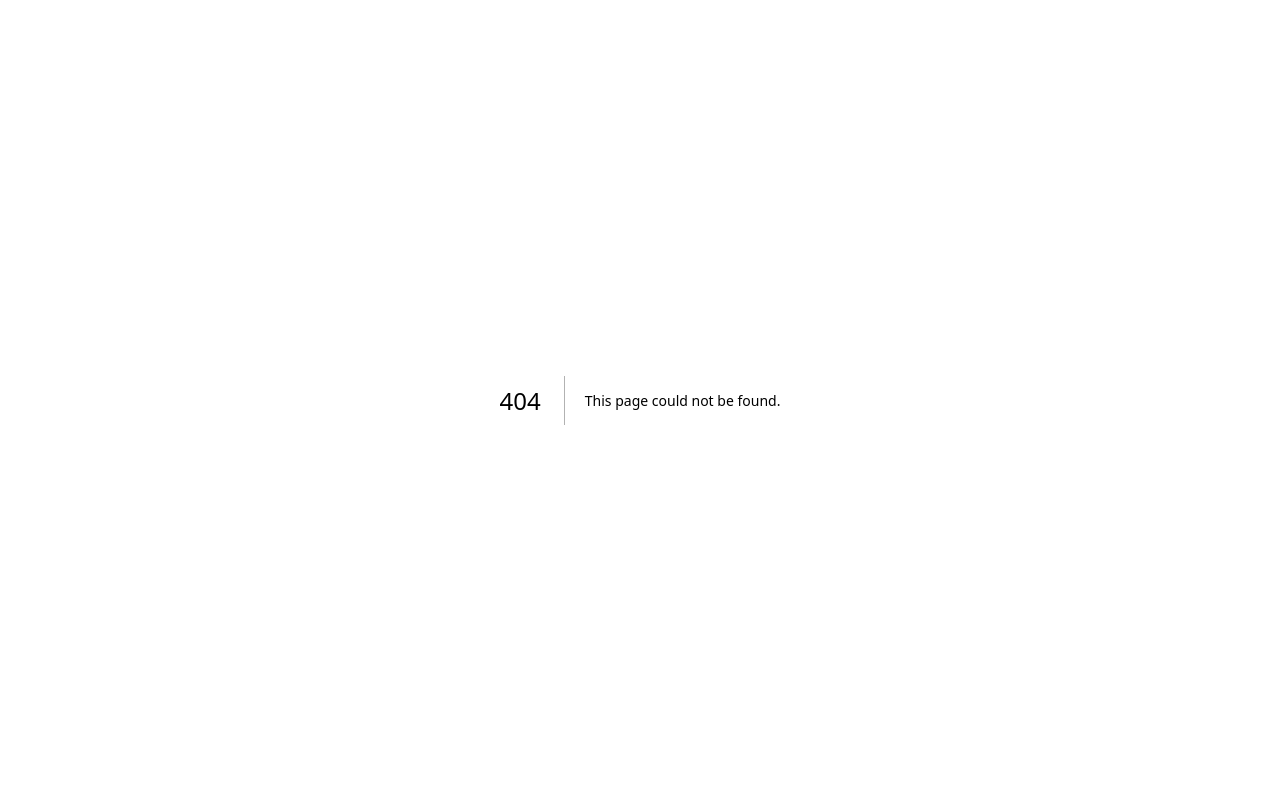
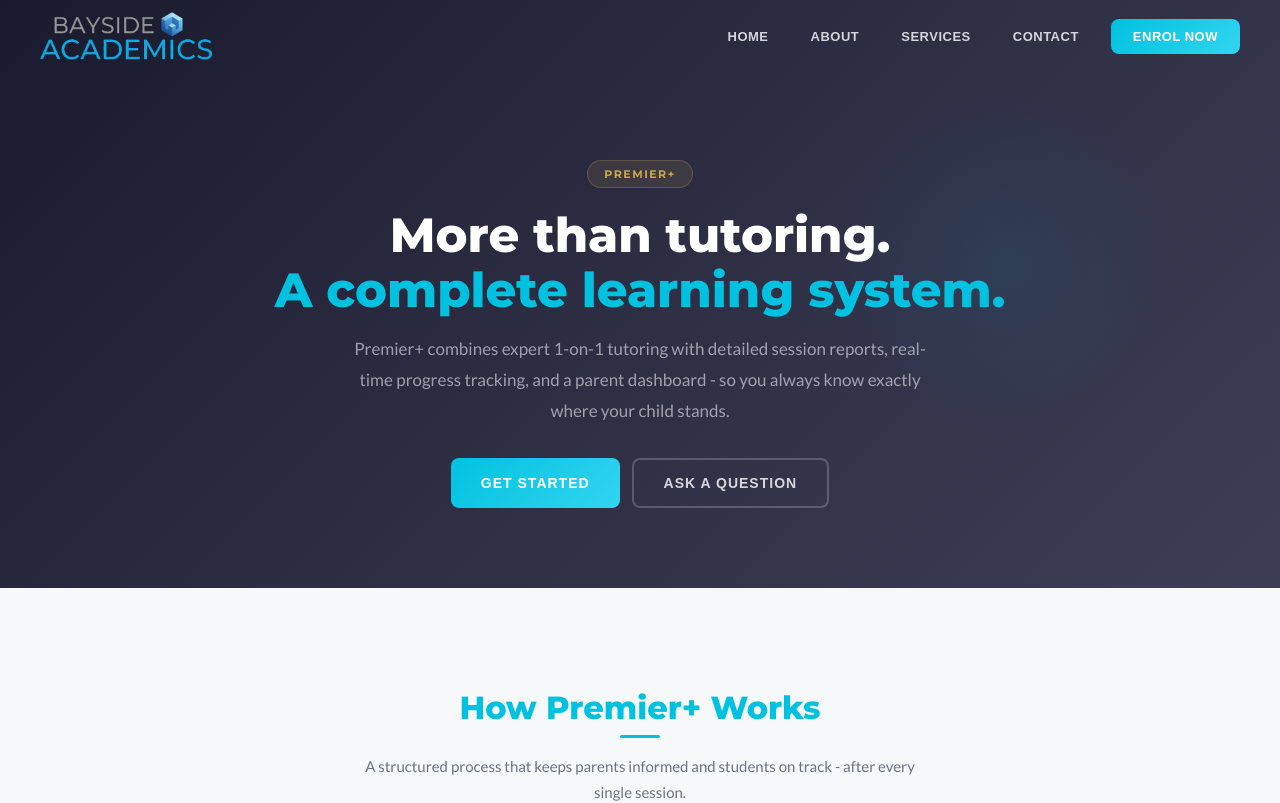
Before and after one commit to Ryan093198/baysideacademics, a Next.js app: page /premier-plus in a window 1280 px wide. Before the commit this address had no page. Shown: the top 803 px of the page. Built offline with nearby package versions, Linux system fonts and the light colour scheme.

Commit message:
Add /premier-plus URL

```diff
--- /dev/null
+++ b/app/premier-plus/layout.js
@@ -0,0 +1,9 @@
+export const metadata = {
+  title: "Premier+ by Bayside Academics - Tutoring with Detailed Session Reports",
+  description: "Premier+ combines expert 1-on-1 tutoring with detailed session reports, VCAA-aligned progress tracking, and a parent dashboard. See exactly what your child is learning.",
+  keywords: "Premier+, tutoring reports, progress tracking, VCAA, parent dashboard, Bayside Academics, Brighton",
+};
+
+export default function PremierPlusLayout({ children }) {
+  return children;
+}
--- /dev/null
+++ b/app/premier-plus/page.js
@@ -0,0 +1,6 @@
+"use client";
+import BaysideWebsite from "../website";
+
+export default function PremierPlusPage() {
+  return <BaysideWebsite initialPage="premier" />;
+}
--- a/app/website.jsx
+++ b/app/website.jsx
@@ -6,8 +6,8 @@
 
 const TUTOR_IMG="/tutors.png";
 
-export default function App(){
-const[page,setPage]=useState("home");
+export default function App({initialPage="home"}){
+const[page,setPage]=useState(initialPage);
 const[mobileMenu,setMobileMenu]=useState(false);
 const[scrolled,setScrolled]=useState(false);
 const[showEnrol,setShowEnrol]=useState(false);
```
